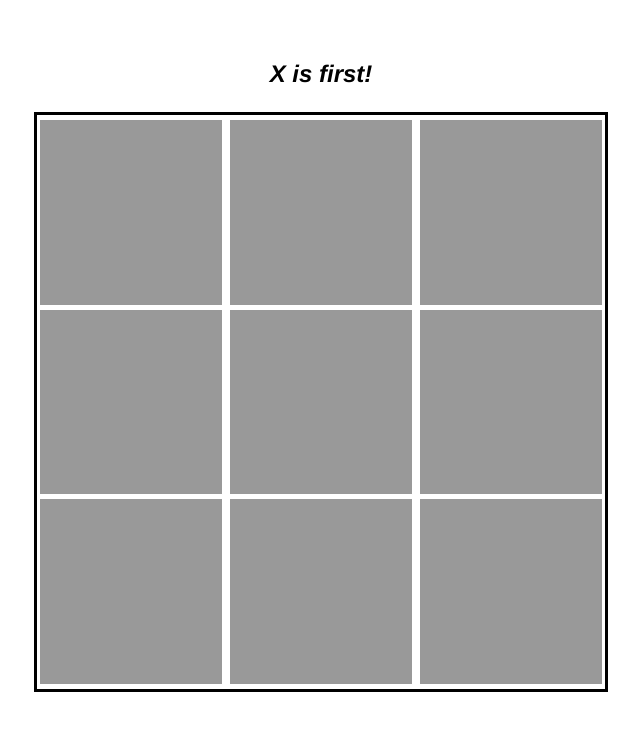
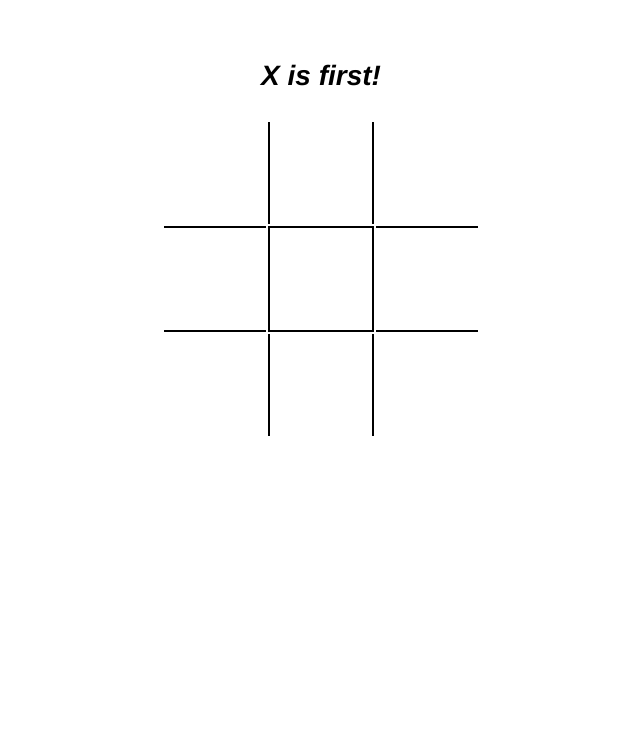
Before and after one commit to kennerhartman/tictactoe-js, a Vue app: page / in a window 1280 px wide. Shown: the top 730 px of the page, without its empty margins (319-959 px from the left). Built offline with nearby package versions, Linux system fonts and the light colour scheme.

Commit message:
- Looks of the board is now the traditional board

```diff
--- a/src/App.vue
+++ b/src/App.vue
@@ -23,10 +23,9 @@ export default {
 }
 
 .X, .O {
-  height: 0.1px;
-  width: 0.1px;
-  font-size: 5vmax;
+  font-size: 50px;
   margin: 0;
+
 }
 
 .O {
@@ -34,12 +33,12 @@ export default {
 }
 
 .X {
-  color: white;
+  color: black;
 }
 
 #goFirst {
   font-style: italic;
   font-weight: 700;
-  font-size: 24px;
+  font-size: 28px;
 }
 </style>
--- a/src/components/BoardGame.vue
+++ b/src/components/BoardGame.vue
@@ -1,17 +1,23 @@
 <template>
     <div>
         <span id="goFirst"></span>
-        <div class="board">
-            <div class="cell" id="one" @mousedown="addShape($event)" @mouseup="checkIfWin"></div>
-            <div class="cell" id="two" @mousedown="addShape($event)" @mouseup="checkIfWin"></div>
-            <div class="cell" id="three" @mousedown="addShape($event)" @mouseup="checkIfWin"></div>
-            <div class="cell" id="four" @mousedown="addShape($event)" @mouseup="checkIfWin"></div>
-            <div class="cell" id="five" @mousedown="addShape($event)" @mouseup="checkIfWin"></div>
-            <div class="cell" id="six" @mousedown="addShape($event)" @mouseup="checkIfWin"></div>
-            <div class="cell" id="seven" @mousedown="addShape($event)" @mouseup="checkIfWin"></div>
-            <div class="cell" id="eight" @mousedown="addShape($event)" @mouseup="checkIfWin"></div>
-            <div class="cell" id="nine" @mousedown="addShape($event)" @mouseup="checkIfWin"></div>
-        </div>
+        <table>
+            <tr>
+                <td id="one" @mousedown="addShape($event)" @mouseup="checkIfWin"></td>
+                <td class="vert" id="two" @mousedown="addShape($event)" @mouseup="checkIfWin"></td>
+                <td id="three" @mousedown="addShape($event)" @mouseup="checkIfWin"></td>
+            </tr>
+            <tr>
+                <td class="hori" id="four" @mousedown="addShape($event)" @mouseup="checkIfWin"></td>
+                <td class="vert hori" id="five" @mousedown="addShape($event)" @mouseup="checkIfWin"></td>
+                <td class="hori" id="six" @mousedown="addShape($event)" @mouseup="checkIfWin"></td>
+            </tr>
+            <tr>
+                <td id="seven" @mousedown="addShape($event)" @mouseup="checkIfWin"></td>
+                <td class="vert" id="eight" @mousedown="addShape($event)" @mouseup="checkIfWin"></td>
+                <td id="nine" @mousedown="addShape($event)" @mouseup="checkIfWin"></td>
+            </tr>
+        </table>
     </div>
 </template>
 
@@ -174,26 +180,25 @@
 
 <!-- Add "scoped" attribute to limit CSS to this component only -->
 <style scoped>
-.board {
-  padding-top: 5px;
-  aspect-ratio: 1 / 1;
-  width: 45%;
-  height: 45%;
-
-  display: flex;                       /* establish flex container */
-  flex-wrap: wrap;                     /* enable flex items to wrap */
-  justify-content: space-around;
-  border: 3px solid;
-  margin-left: auto;
-  margin-right: auto;
-}
-.cell {
-  flex: 0 0 32%;                       /* don't grow, don't shrink, width */
-  margin-bottom: 5px;
-  background-color: #999;
+td {
+  width: 100px;
+  height: 100px;
 }
 
-.cell:hover {
-  opacity: 0.5;
+td:hover {
+  background: rgb(224, 224, 224);
+  cursor: pointer;
+}
+
+table {
+  margin: 15px auto;
+}
+.vert {
+  border-left: 2px solid black;
+  border-right: 2px solid black;
+}
+.hori {
+  border-top: 2px solid black;
+  border-bottom: 2px solid black;
 }
 </style>
```
